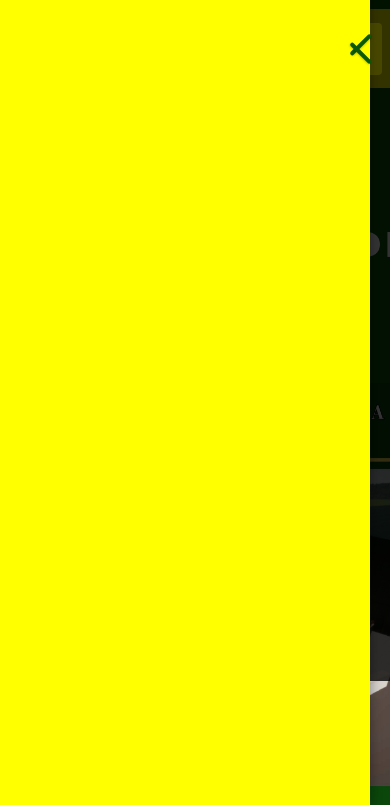
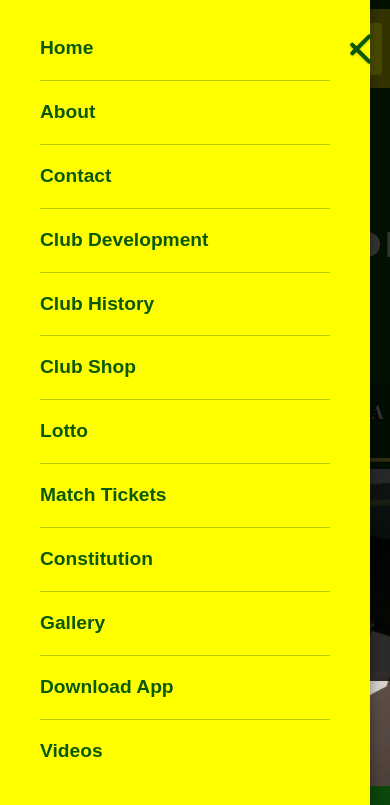
Before and after one commit to derryman/HWHBunclodyWebsite, a plain HTML site: page index.html in a window 390 px wide. Both pictures are taken after a click on the element 360 px from the left and 211 px from the top of the page. Shown: the part 163-968 px from the top of the page. Drawn offline with Linux system fonts and the light colour scheme.

Commit message:
fixing mobile attempt

```diff
--- a/index.html
+++ b/index.html
@@ -101,43 +101,81 @@
   </div>
 
   <script>
-    // Mobile Navigation Toggle
+    // Mobile Navigation Toggle - Enhanced Version
     document.addEventListener('DOMContentLoaded', function() {
+      console.log('DOM loaded, initializing mobile navigation...');
+
       const mobileToggle = document.querySelector('.mobile-menu-toggle');
       const mobileOverlay = document.querySelector('.mobile-nav-overlay');
+      const mobileContent = document.querySelector('.mobile-nav-content');
       const body = document.body;
 
-      console.log('Mobile toggle element:', mobileToggle);
-      console.log('Mobile overlay element:', mobileOverlay);
-
-      if (mobileToggle && mobileOverlay) {
-        mobileToggle.addEventListener('click', function() {
-          console.log('Hamburger menu clicked');
-          mobileToggle.classList.toggle('active');
-          mobileOverlay.classList.toggle('active');
-          body.classList.toggle('nav-open');
-          console.log('Menu toggled. Active classes:', mobileOverlay.classList.contains('active'));
+      console.log('Elements found:', {
+        toggle: !!mobileToggle,
+        overlay: !!mobileOverlay,
+        content: !!mobileContent
       });
 
-        // Close menu when clicking on overlay
-        mobileOverlay.addEventListener('click', function(e) {
-          if (e.target === mobileOverlay) {
+      if (!mobileToggle || !mobileOverlay || !mobileContent) {
+        console.error('Mobile navigation elements not found!');
+        return;
+      }
+
+      // Toggle menu function
+      function toggleMenu() {
+        console.log('Toggling menu...');
+        const isActive = mobileOverlay.classList.contains('active');
+
+        if (isActive) {
+          // Close menu
           mobileToggle.classList.remove('active');
           mobileOverlay.classList.remove('active');
           body.classList.remove('nav-open');
+          console.log('Menu closed');
+        } else {
+          // Open menu
+          mobileToggle.classList.add('active');
+          mobileOverlay.classList.add('active');
+          body.classList.add('nav-open');
+          console.log('Menu opened');
+        }
+      }
+
+      // Add click event to hamburger button
+      mobileToggle.addEventListener('click', function(e) {
+        e.preventDefault();
+        e.stopPropagation();
+        toggleMenu();
+      });
+
+      // Close menu when clicking on overlay background
+      mobileOverlay.addEventListener('click', function(e) {
+        if (e.target === mobileOverlay) {
+          console.log('Overlay clicked, closing menu');
+          toggleMenu();
         }
       });
 
       // Close menu when clicking on nav links
-        const mobileNavLinks = mobileOverlay.querySelectorAll('a');
-        mobileNavLinks.forEach(link => {
+      const mobileNavLinks = mobileContent.querySelectorAll('a');
+      console.log('Found', mobileNavLinks.length, 'navigation links');
+
+      mobileNavLinks.forEach((link, index) => {
         link.addEventListener('click', function() {
-            mobileToggle.classList.remove('active');
-            mobileOverlay.classList.remove('active');
-            body.classList.remove('nav-open');
+          console.log('Navigation link clicked:', link.textContent);
+          toggleMenu();
         });
       });
+
+      // Close menu on escape key
+      document.addEventListener('keydown', function(e) {
+        if (e.key === 'Escape' && mobileOverlay.classList.contains('active')) {
+          console.log('Escape key pressed, closing menu');
+          toggleMenu();
         }
+      });
+
+      console.log('Mobile navigation initialized successfully');
     });
   </script>
 </body>
--- a/styles.css
+++ b/styles.css
@@ -140,7 +140,7 @@ body {
     text-decoration: underline;
   }
 
-  /* Mobile Menu Toggle Button */
+  /* Mobile Menu Toggle Button - Hidden by default */
   .mobile-menu-toggle {
     display: none;
     flex-direction: column;
@@ -177,7 +177,7 @@ body {
     transform: rotate(45deg) translate(-5px, -6px);
   }
 
-  /* Mobile Navigation Overlay */
+  /* Mobile Navigation Overlay - Hidden by default */
   .mobile-nav-overlay {
     position: fixed;
     top: 0;
@@ -186,19 +186,18 @@ body {
     height: 100%;
     background-color: rgba(0, 0, 0, 0.8);
     z-index: 1000;
-    display: flex;
+    display: none;
     opacity: 0;
-    visibility: hidden;
-    transition: opacity 0.3s ease, visibility 0.3s ease;
+    transition: opacity 0.3s ease;
   }
 
   .mobile-nav-overlay.active {
+    display: block;
     opacity: 1;
-    visibility: visible;
   }
 
   .mobile-nav-content {
-    background-color: yellow !important;
+    background-color: yellow;
     width: 85%;
     max-width: 320px;
     height: 100%;
@@ -209,9 +208,9 @@ body {
     box-shadow: 2px 0 10px rgba(0, 0, 0, 0.3);
     position: relative;
     z-index: 1001;
-    display: block !important;
-    visibility: visible !important;
-    opacity: 1 !important;
+    display: block;
+    visibility: visible;
+    opacity: 1;
   }
 
   .mobile-nav-overlay.active .mobile-nav-content {
@@ -220,7 +219,7 @@ body {
 
   .mobile-nav-content a {
     display: block;
-    color: #0a5909 !important;
+    color: #0a5909;
     text-decoration: none;
     padding: 18px 0;
     font-weight: bold;
@@ -229,8 +228,6 @@ body {
     transition: all 0.3s ease;
     text-align: left;
     line-height: 1.4;
-    opacity: 1;
-    visibility: visible;
   }
 
   .mobile-nav-content a:hover {
@@ -243,21 +240,33 @@ body {
   }
 
   .mobile-nav-title {
-    color: #0a5909 !important;
+    color: #0a5909;
     font-size: 1.5em;
     font-weight: bold;
     margin: 0 0 20px 0;
     padding: 20px 0 10px 0;
     border-bottom: 2px solid #0a5909;
     text-align: center;
-    opacity: 1;
-    visibility: visible;
-    display: block;
   }
 
   /* Prevent body scroll when menu is open */
   body.nav-open {
     overflow: hidden;
+  }
+
+  /* Force mobile menu visibility when active */
+  .mobile-nav-overlay.active .mobile-nav-content * {
+    display: block !important;
+    visibility: visible !important;
+    opacity: 1 !important;
+  }
+
+  .mobile-nav-overlay.active .mobile-nav-content a {
+    color: #0a5909 !important;
+  }
+
+  .mobile-nav-overlay.active .mobile-nav-title {
+    color: #0a5909 !important;
   }
 
   /* Placeholder body */
@@ -676,6 +685,15 @@ body {
         display: none !important;
     }
 
+    /* Ensure mobile overlay is properly positioned */
+    .mobile-nav-overlay {
+        display: none !important;
+    }
+
+    .mobile-nav-overlay.active {
+        display: block !important;
+    }
+
     /* Contact page mobile layout */
     .contact-container {
         grid-template-columns: 1fr;
```
Lines whose indentation alone changed are shown as unchanged.
